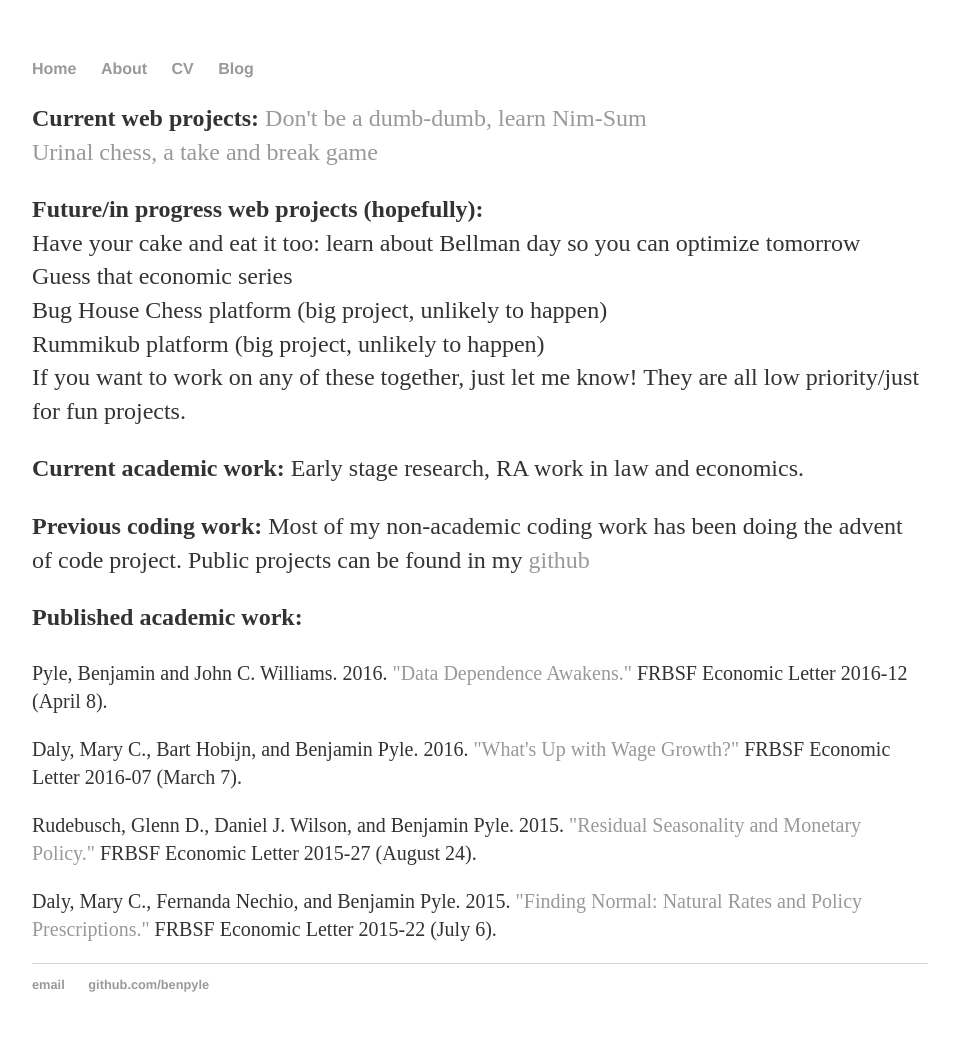
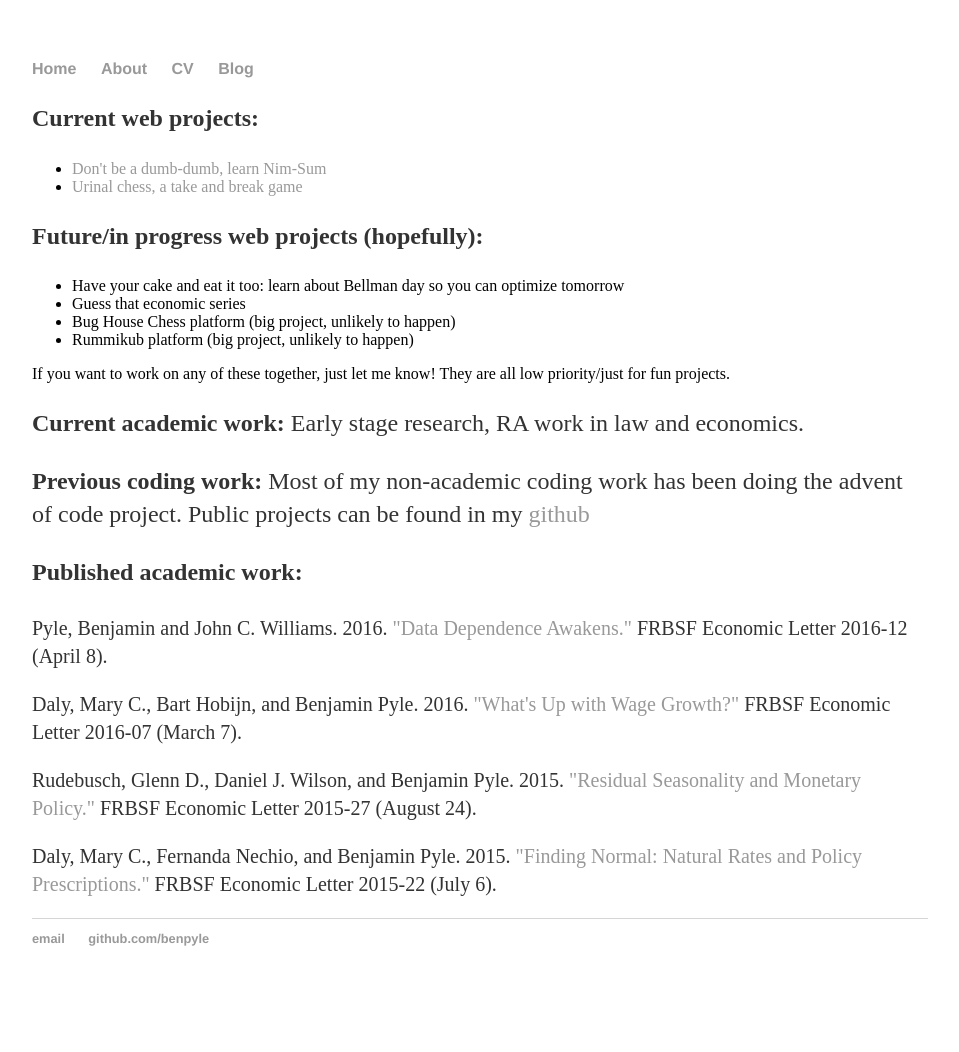
Before and after one commit to BenPyle/BenPyle.github.io, a Jekyll site: the page built from index.html, in a window 1280 px wide. Shown: the whole page, without its empty margins (160-1119 px from the left). Built offline with Jekyll 4.4.1, drawn with Linux system fonts in a browser that asks for light colours; after the commit the page ends 1006 px from its top, so only the background shows below that.

Commit message:
Update index.html

```diff
--- a/index.html
+++ b/index.html
@@ -3,15 +3,19 @@ layout: default
 title: Ben Pyle
 ---
 <div class="blurb">
-	<p> <b>Current web projects:</b>
-		<a href="https://benpyle.github.io/nim/">Don't be a dumb-dumb, learn Nim-Sum </a> <br/>
-		<a href="https://benpyle.github.io/urinal_chess/">Urinal chess, a take and break game </a> <br/>
+	<p> <b>Current web projects:</b> <br/>
+	<ul>
+		 <li> <a href="https://benpyle.github.io/nim/">Don't be a dumb-dumb, learn Nim-Sum </a> </li>
+		 <li> <a href="https://benpyle.github.io/urinal_chess/">Urinal chess, a take and break game </a> </li>
+	</ul>
 	</p>
 	<p> <b>Future/in progress web projects (hopefully):</b> <br/>
-		Have your cake and eat it too: learn about Bellman day so you can optimize tomorrow <br/>
-		Guess that economic series <br/>
-		Bug House Chess platform (big project, unlikely to happen) <br/>
-		Rummikub platform (big project, unlikely to happen) <br/>
+		<ul>
+		 <li>Have your cake and eat it too: learn about Bellman day so you can optimize tomorrow</li>
+		 <li>Guess that economic series </li>
+		 <li>Bug House Chess platform (big project, unlikely to happen)</li>
+		 <li>Rummikub platform (big project, unlikely to happen) </li>
+		</ul>
 		If you want to work on any of these together, just let me know! They are all low priority/just for fun projects. <br/>
 	<p> <b>Current academic work:</b> Early stage research, RA work in law and economics. </p>
 	<p> <b>Previous coding work:</b> Most of my non-academic coding work has been doing the advent of code project.
```
